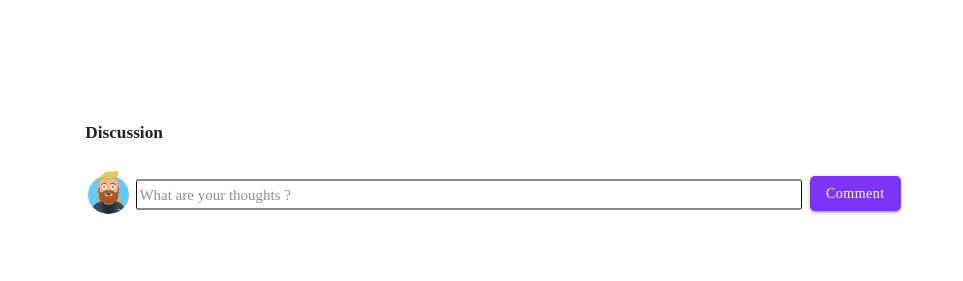
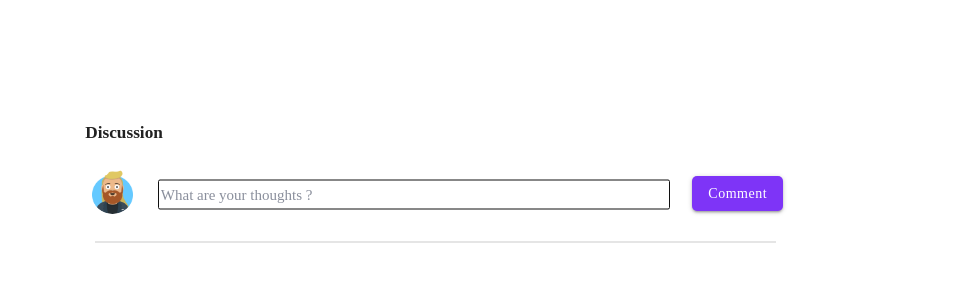
Before and after one commit to VitalJeevanjot/sweep-wimbledon-ghost-call, a plain HTML site: page index.html in a window 1280 px wide. Shown: the part 447-728 px from the top of the page, without its empty margins (158-1121 px from the left). Drawn offline with nearby package versions, Linux system fonts and the light colour scheme; no server answers.

Commit message:
fixing the discussion layout
Making it more stable

```diff
--- a/css/index.css
+++ b/css/index.css
@@ -36,16 +36,18 @@ nav {
   height: 3em !important;
 }
 
+#avatar {
+  padding-left: 5.5%;
+}
+
+
 #comment_text {
 
   box-sizing: border-box;
 
-  position: absolute;
-  left: 23vw;
-  width: 52vw;
   height: 2em;
   transform: translate(0px, 0.7em);
-
+  width: 40vw;
   font-family: inherit;
 
   background: #ffffff;
@@ -58,7 +60,7 @@ nav {
 }
 
 
-.btn {
+.btn, .btn:hover {
   transform: translate(0px, 0.5em);
   font-family: inherit !important;
   background-color: #7E34F7;
@@ -70,3 +72,10 @@ nav {
 .discussion_heading {
   transform: translate(4vw, 0vw);
 }
+
+.a_line_break {
+  text-align: center;
+  margin-left: 6.0%;
+  margin-right: 27.5%;
+  border: 1px solid #E5E5E5;
+}
--- a/index.html
+++ b/index.html
@@ -35,27 +35,26 @@
     </div>
 
     <!-- Discussion -->
-    <div class="row discussion_heading" style="padding-top: 5em;">
+   <div style="width: 80vw; min-width: 300px; padding-top: 5em;">
+    <div class="row discussion_heading"">
       <h6><b>Discussion</b></h6>
     </div>
 
-    <div class="row center" style="width: 70vw !important; min-width: 300px !important;">
-      <div class="col s1 l2">
+    <div class="row">
+      <div class="col" id="avatar">
         <img  src="assets/avataaars.png" alt="avataar1" class="circle">
       </div>
-      <div class="col s8 l8">
+      <div class="col" id="comment_input">
         <input id="comment_text" type="text" class="browser-default" placeholder="What are your thoughts ?">
       </div>
-      <div class="col s2 l2">
+      <div class="col">
         <a class="waves-effect waves-light btn">Comment</a>
       </div>
     </div>
 
-    <!-- <div class="row">
-      <div class="col s10 offset-s1">
-        <hr/>
-      </div>
-    </div> -->
+    <hr class="a_line_break"/>
+
+   </div>
 
   </div>
 
```
